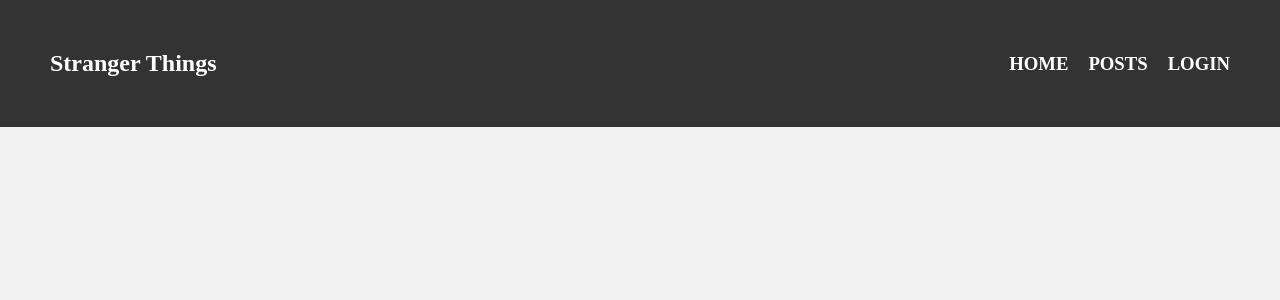
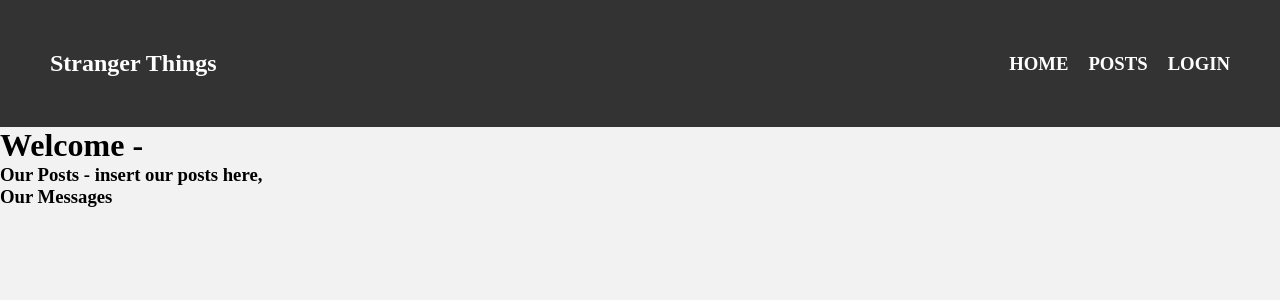
Before and after one commit to choilin310/-my-stranger-things, a React (Vite) app in the folder stranger-things/: page /users/me in a window 1280 px wide. Shown: the top 300 px of the page. Built offline with nearby package versions, Linux system fonts and the light colour scheme.

Commit message:
fixed the messaging

```diff
--- a/stranger-things/src/App.jsx
+++ b/stranger-things/src/App.jsx
@@ -4,8 +4,9 @@ import { LoginForm } from "./components/LoginForm";
 import AllPosts from "./components/AllPosts";
 import CreatePost from "./components/CreatePost";
 import { HomePage } from "./components/Home";
-import  PostMessage  from "./components/PostMessage"
+import PostMessage from "./components/PostMessage";
 import { useAuth } from "./hooks/useAuth";
+import Profile from "./components/Profile";
 import { useEffect, useState } from "react";
 import "./App.css";
 
@@ -49,12 +50,13 @@ function App() {
         {links}
       </header>
       <Routes>
-      <Route path="/post/:postId/messages" element={<PostMessage />} />
+        <Route path="/posts/:postId/messages" element={<PostMessage />} />
         <Route path="/" element={<HomePage />} />
         <Route path="/posts" element={<AllPosts />} />
         <Route path="/users" element={<LoginForm />} />
         <Route path="/create-posts" element={<CreatePost />} />
         <Route path="/users/register" element={<RegisterForm />} />
+        <Route path="/users/me" element={<Profile />} />
       </Routes>
     </div>
   );
--- a/stranger-things/src/components/AllPosts.jsx
+++ b/stranger-things/src/components/AllPosts.jsx
@@ -1,6 +1,6 @@
 import { useState, useEffect } from "react";
 import { fetchAllPost, deletePosts } from "../API/api";
-import { Navigate, useNavigate } from "react-router-dom";
+import { Navigate, useNavigate, Link } from "react-router-dom";
 import { useAuth } from "../hooks/useAuth";
 
 export default function AllPosts() {
@@ -31,12 +31,9 @@ export default function AllPosts() {
               <h5 className="post-price">Price: {post.price}</h5>
               <div className="btn-container">
                 {token && (
-                  <button
-                    className="message-post-btn"
-                    onClick={() => navigate("/post/:postId/messages")}
-                  >
-                    Message
-                  </button>
+                  <Link to={`${post._id}/messages`}>
+                    <button className="message-post-btn">Message</button>
+                  </Link>
                 )}
                 {user._id === post.author._id && token && (
                   <button
--- /dev/null
+++ b/stranger-things/src/components/Profile.jsx
@@ -0,0 +1,15 @@
+import { useAuth } from "../hooks/useAuth";
+
+function Profile() {
+  const { token, user, setToken } = useAuth();
+
+  return (
+    <div>
+      {console.log("user from profile")}
+      <h1>Welcome - {token && `Welcome, ${user.username}`}</h1>
+      <h3>Our Posts - insert our posts here,</h3>
+      <h3>Our Messages </h3>
+    </div>
+  );
+}
+export default Profile;
```
